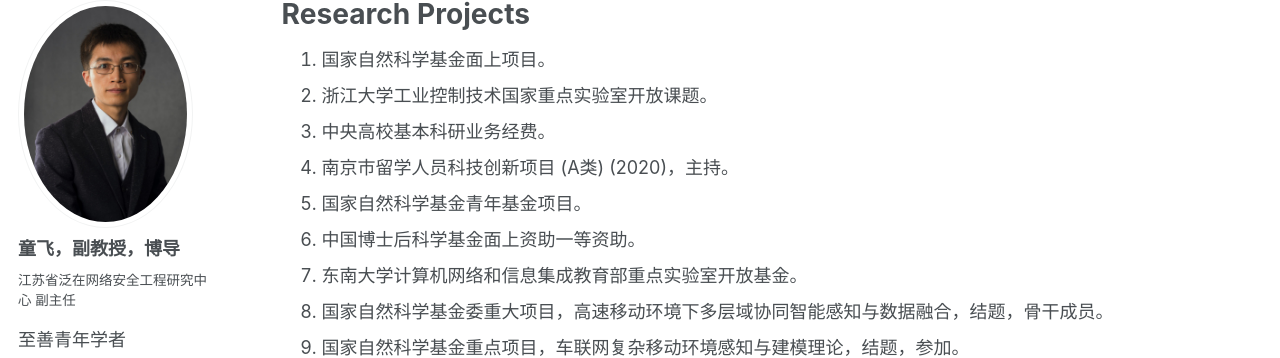
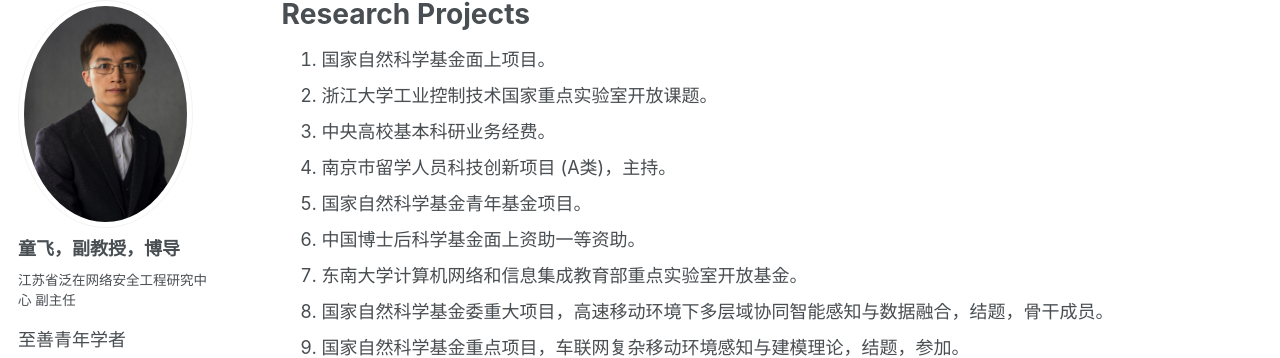
Before and after one commit to fei-tong/fei-tong.github.io, a Jekyll site: the page built from _pages/Research Projects.md, in a window 1280 px wide. Shown: the part 118-476 px from the top of the page. Built offline with Jekyll 4.4.1, drawn with Linux system fonts in a browser that asks for light colours; some web fonts are replaced.

Commit message:
Update Research Projects.md

```diff
--- a/_pages/Research Projects.md
+++ b/_pages/Research Projects.md
@@ -8,7 +8,7 @@ author_profile: true
 1. 国家自然科学基金面上项目。<br>
 2. 浙江大学工业控制技术国家重点实验室开放课题。<br>
 3. 中央高校基本科研业务经费。<br>
-4. 南京市留学人员科技创新项目 (A类) (2020)，主持。<br>
+4. 南京市留学人员科技创新项目 (A类)，主持。<br>
 5. 国家自然科学基金青年基金项目。<br>
 6. 中国博士后科学基金面上资助一等资助。
 7. 东南大学计算机网络和信息集成教育部重点实验室开放基金。<br>
```
